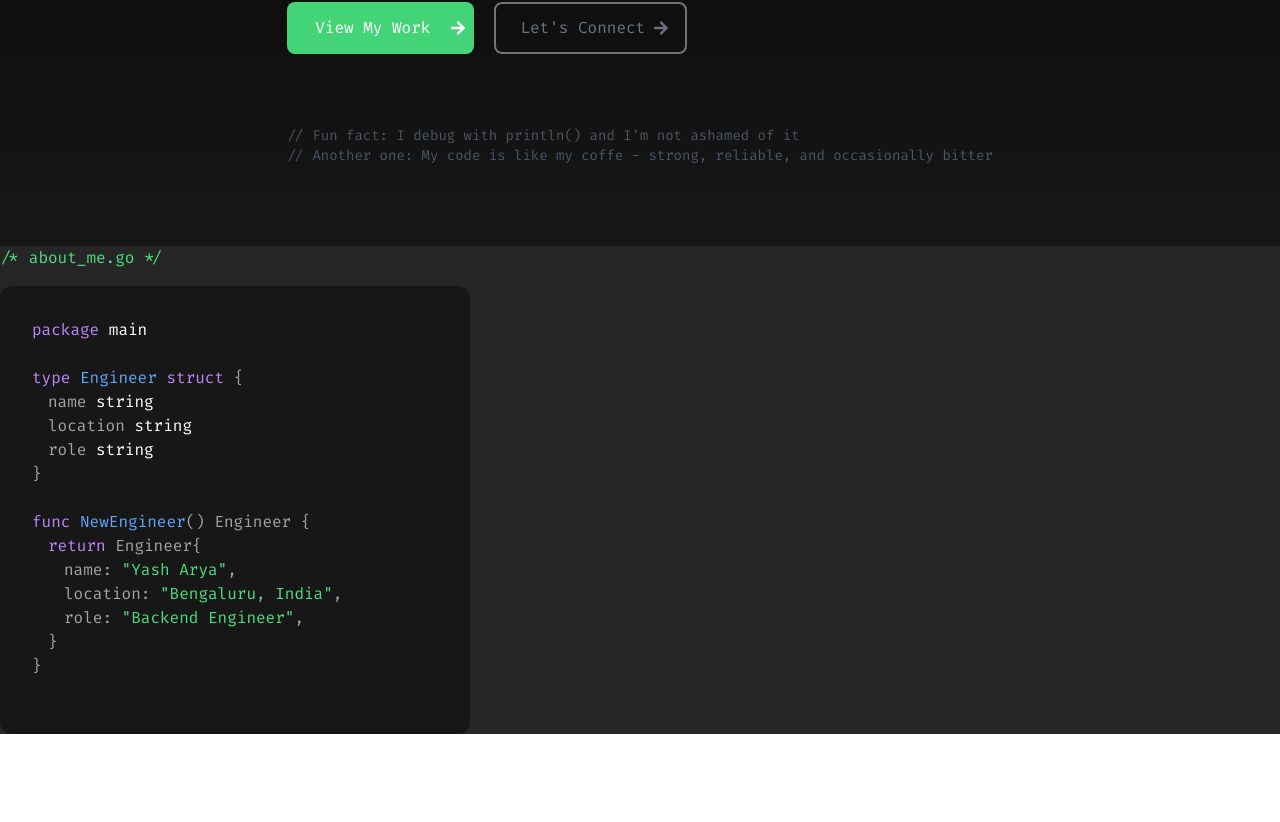
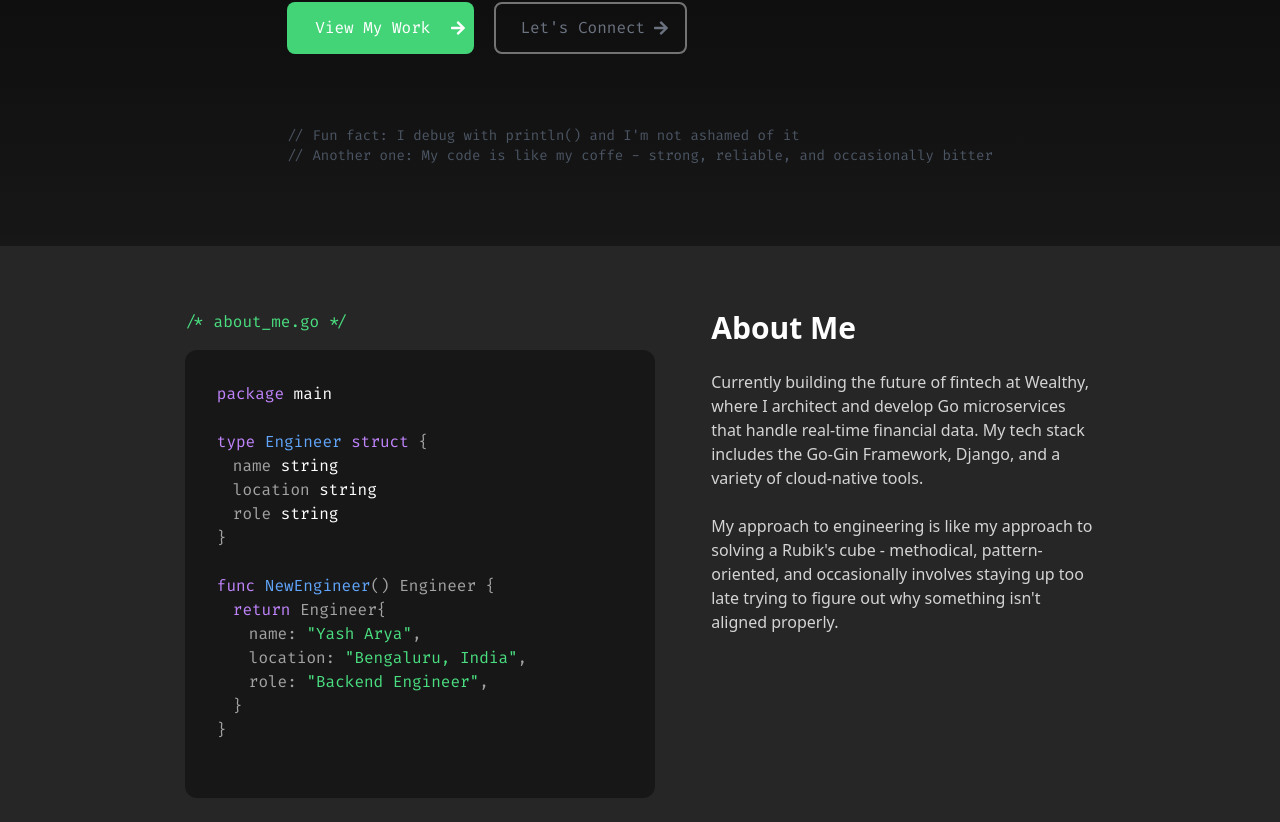
Before and after one commit to yasharya2901/my_portfolio_website, a Next.js app: page / in a window 1280 px wide. Shown: the part 434-1256 px from the top of the page. Before the commit the page ends 1168 px from the top, so only its background shows below. Built offline with nearby package versions, Linux system fonts and the light colour scheme.

Commit message:
WhoAmI page progressed

```diff
--- a/src/app/components/WhoAmI/WhoAmI.tsx
+++ b/src/app/components/WhoAmI/WhoAmI.tsx
@@ -2,21 +2,53 @@ import React from 'react'
 
 function WhoAmI() {
   return (
-    <div className='flex flex-row'>
-        <div className='flex flex-col gap-4'>
+    <div className='flex flex-col-reverse md:flex-row md:justify-around pt-14 p-4 gap-10 max-w-[1080px]'>
+        <div className='flex flex-col gap-4 m-2 mt-10 md:m-2'>
             <div className='text-[#4ADE80]'>{`/* about_me.go */`}</div>
             <div className='bg-[#171717] p-8 pr-32 rounded-xl'>
                 <CodeBlock/>
             </div>
         </div>
-        <div></div>
+        <div className={`font-sans`}>
+            <AboutMe/>
+        </div>
     </div>
   )
 }
 
+
+function AboutMe() {
+    return (
+        <div className={`m-2`}>
+            <div className={`text-3xl font-bold text-white`}>
+                About Me
+            </div>
+            <div className={`flex flex-col gap-6 mt-6 max-w-sm text-neutral-300`}>
+                <p>
+                    Currently building the future of fintech at Wealthy, where I architect and develop Go microservices that handle real-time financial data. My tech stack includes the Go-Gin Framework, Django, and a variety of cloud-native tools.
+                </p>
+                <p>
+                    My approach to engineering is like my approach to solving a Rubik's cube - methodical, pattern-oriented, and occasionally involves staying up too late trying to figure out why something isn't aligned properly.
+                </p>
+                <div>
+                    <FunFact />
+                </div>
+            </div>
+        </div>
+    )
+}
+
+function FunFact() {
+    return (
+        <div>
+
+        </div>
+    )
+}
+
 function CodeBlock() {
     return (
-        <div className='text-neutral-400'>
+        <div className='text-neutral-400 min-w-72'>
             <p>
             <span className="text-purple-400">package</span> <span className="text-white">main</span>
             </p>
--- a/src/app/page.tsx
+++ b/src/app/page.tsx
@@ -11,7 +11,7 @@ export default function Home() {
         </div>
         <About/>
       </div>
-      <div className="bg-[#262626]">
+      <div className="bg-[#262626] md:flex md:justify-center">
         <WhoAmI/>
       </div>
     </div>
--- a/tailwind.config.ts
+++ b/tailwind.config.ts
@@ -14,7 +14,7 @@ export default {
         foreground: "var(--foreground)",
       },
       fontFamily: {
-        sans: ['var(--font-fira-code)', ...fontFamily.sans],
+        fira: ['var(--font-fira-code)', ...fontFamily.sans],
       }
     },
   },
```
